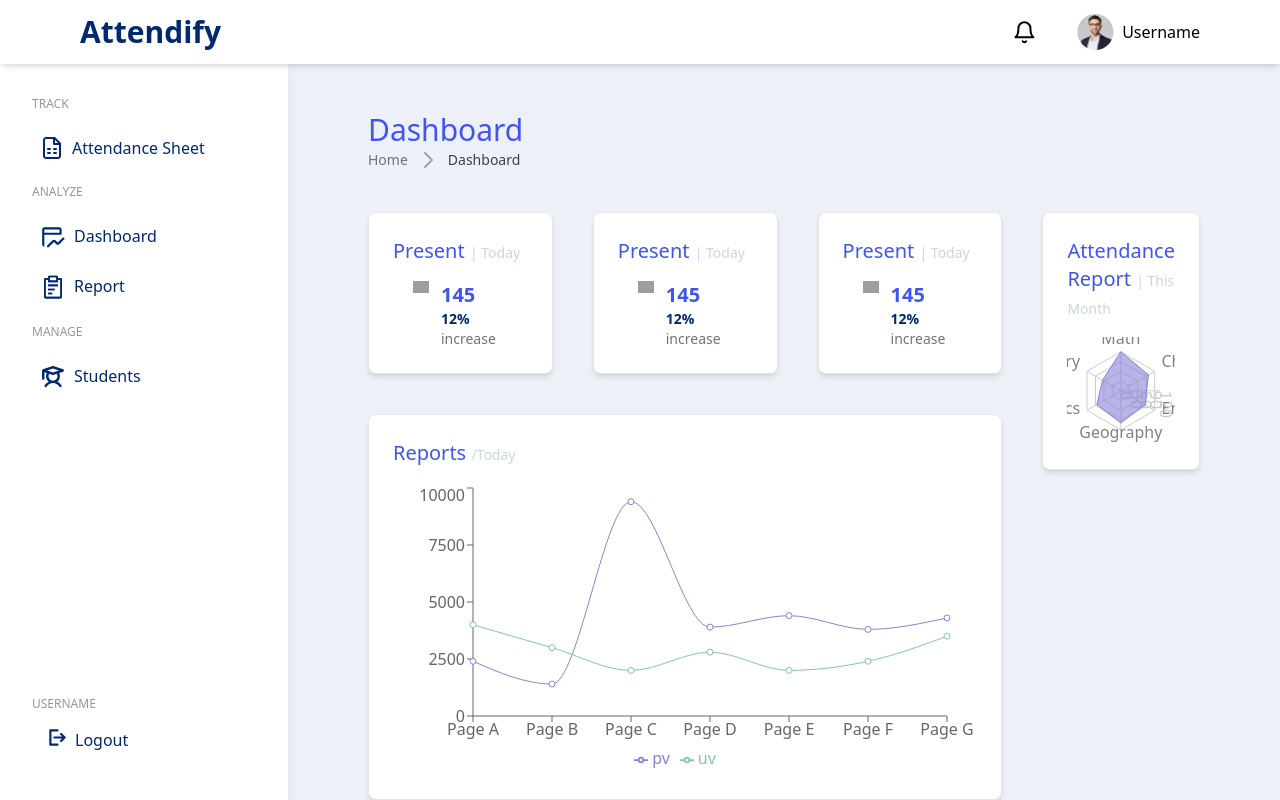
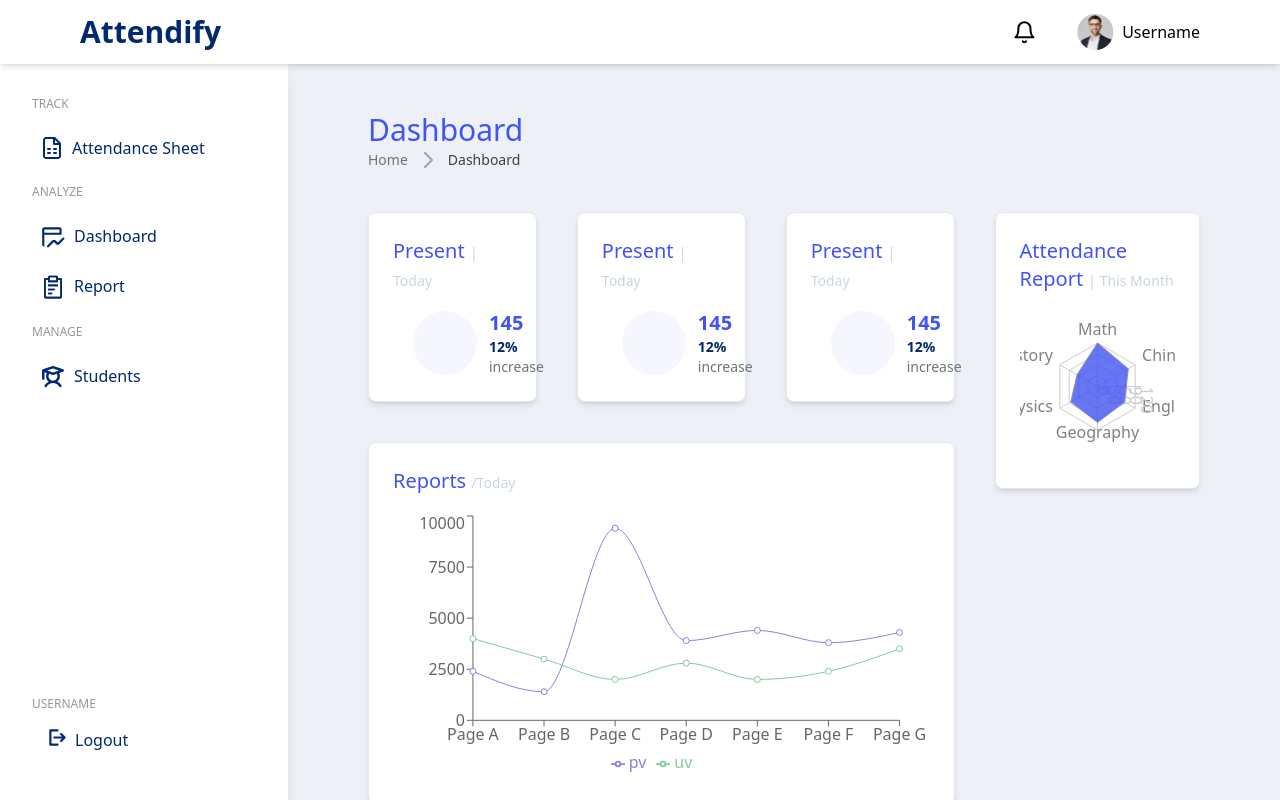
Before and after one commit to r-antoni/Attendify, a React (Vite) app: page /login in a window 1280 px wide. Both pictures are taken after typing "Sample", "Sample123" into the empty fields and a click on the button "Sign In". Built offline with nearby package versions, Linux system fonts and the light colour scheme; grey boxes are pictures that could not be loaded.

Commit message:
Updating dashboard page

```diff
--- a/src/components/Charts.jsx
+++ b/src/components/Charts.jsx
@@ -38,7 +38,7 @@ export const ReportRadarChart = () => {
             <RadarChart
                 cx="50%"
                 cy="50%"
-                outerRadius="80%"
+                outerRadius="60%"
                 data={attendanceReports}
             >
                 <PolarGrid />
@@ -48,8 +48,8 @@ export const ReportRadarChart = () => {
                     name="Mike"
                     dataKey="A"
                     stroke="#8884d8"
-                    fill="#8884d8"
-                    fillOpacity={0.6}
+                    fill="#4154F1"
+                    fillOpacity={0.8}
                 />
             </RadarChart>
         </ResponsiveContainer>
--- a/src/pages/Dashboard.jsx
+++ b/src/pages/Dashboard.jsx
@@ -1,6 +1,7 @@
 import {Breadcrumb} from "flowbite-react";
 import {Card} from "flowbite-react";
 import { ReportLineChart, ReportRadarChart } from "../components/Charts";
+import EmptyIcon from "../assets/icons/div.svg"
 
 const Dashboard = () => {
   return (
@@ -13,92 +14,40 @@ const Dashboard = () => {
         </Breadcrumb>
       </div>
       {/* Items */}
-      <div className="flex gap-10">
-        <div>
+      <main className="flex gap-10">
           <div className="flex flex-col gap-10">
             <div className="flex gap-10">
               <Card>
-                <h2 className="text-secondary text-xl">
-                  Present{" "}
-                  <span className="text-sm text-slate-300">| Today</span>
-                </h2>
+                <h2 className="text-secondary text-xl">Present <span className="text-sm text-slate-300">| Today</span></h2>
                 <div className={`flex px-5`}>
-                  <div>
-                    <img
-                      src="https://freeimghost.net/images/2023/06/15/div.png"
-                      alt="div.png"
-                      border="0"
-                    />
-                  </div>
+                  <img src={EmptyIcon}/>
                   <div className="flex flex-col">
-                    <span className="text-xl text-[#4154F1] font-bold px-3">
-                      145
-                    </span>
-                    <p className="text-sm text-title font-bold px-3">
-                      12%{" "}
-                      <span className="text-[#6C757D] font-normal">
-                        increase
-                      </span>
-                    </p>
+                    <p className="text-xl text-[#4154F1] font-bold px-3">145</p>
+                    <p className="text-sm text-title font-bold px-3">12% <span className="text-[#6C757D] font-normal">increase</span></p>
                   </div>
                 </div>
               </Card>
-
               <Card>
-                <h2 className="text-secondary text-xl">
-                  Present{" "}
-                  <span className="text-sm text-slate-300">| Today</span>
-                </h2>
+                <h2 className="text-secondary text-xl">Present <span className="text-sm text-slate-300">| Today</span></h2>
                 <div className={`flex px-5`}>
-                  <div>
-                    <img
-                      src="https://freeimghost.net/images/2023/06/15/div.png"
-                      alt="div.png"
-                      border="0"
-                    />
-                  </div>
+                  <img src={EmptyIcon}/>
                   <div className="flex flex-col">
-                    <span className="text-xl text-[#4154F1] font-bold px-3">
-                      145
-                    </span>
-                    <p className="text-sm text-title font-bold px-3">
-                      12%{" "}
-                      <span className="text-[#6C757D] font-normal">
-                        increase
-                      </span>
-                    </p>
+                    <p className="text-xl text-[#4154F1] font-bold px-3">145</p>
+                    <p className="text-sm text-title font-bold px-3">12% <span className="text-[#6C757D] font-normal">increase</span></p>
                   </div>
                 </div>
               </Card>
-
               <Card>
-                <h2 className="text-secondary text-xl">
-                  Present{" "}
-                  <span className="text-sm text-slate-300">| Today</span>
-                </h2>
+                <h2 className="text-secondary text-xl">Present <span className="text-sm text-slate-300">| Today</span></h2>
                 <div className={`flex px-5`}>
-                  <div>
-                    <img
-                      src="https://freeimghost.net/images/2023/06/15/div.png"
-                      alt="div.png"
-                      border="0"
-                    />
-                  </div>
+                  <img src={EmptyIcon}/>
                   <div className="flex flex-col">
-                    <span className="text-xl text-[#4154F1] font-bold px-3">
-                      145
-                    </span>
-                    <p className="text-sm text-title font-bold px-3">
-                      12%{" "}
-                      <span className="text-[#6C757D] font-normal">
-                        increase
-                      </span>
-                    </p>
+                    <p className="text-xl text-[#4154F1] font-bold px-3">145</p>
+                    <p className="text-sm text-title font-bold px-3">12% <span className="text-[#6C757D] font-normal">increase</span></p>
                   </div>
                 </div>
               </Card>
             </div>
-
             <div>
               <Card>
                 <h2 className="text-secondary text-xl">
@@ -108,17 +57,15 @@ const Dashboard = () => {
               </Card>
             </div>
           </div>
-        </div>
-        <div className="w-112">
+        <div>
           <Card>
             <h2 className="text-secondary text-xl">
-              Attendance Report{" "}
-              <span className="text-sm text-slate-300">| This Month</span>
+              Attendance Report <span className="text-sm text-slate-300">| This Month</span>
             </h2>
             <ReportRadarChart />
           </Card>
         </div>
-      </div>
+      </main>
     </div>
   );
 };
```
Also changed, not shown: .prettierrc.json, src/assets/icons/div.svg (added).
